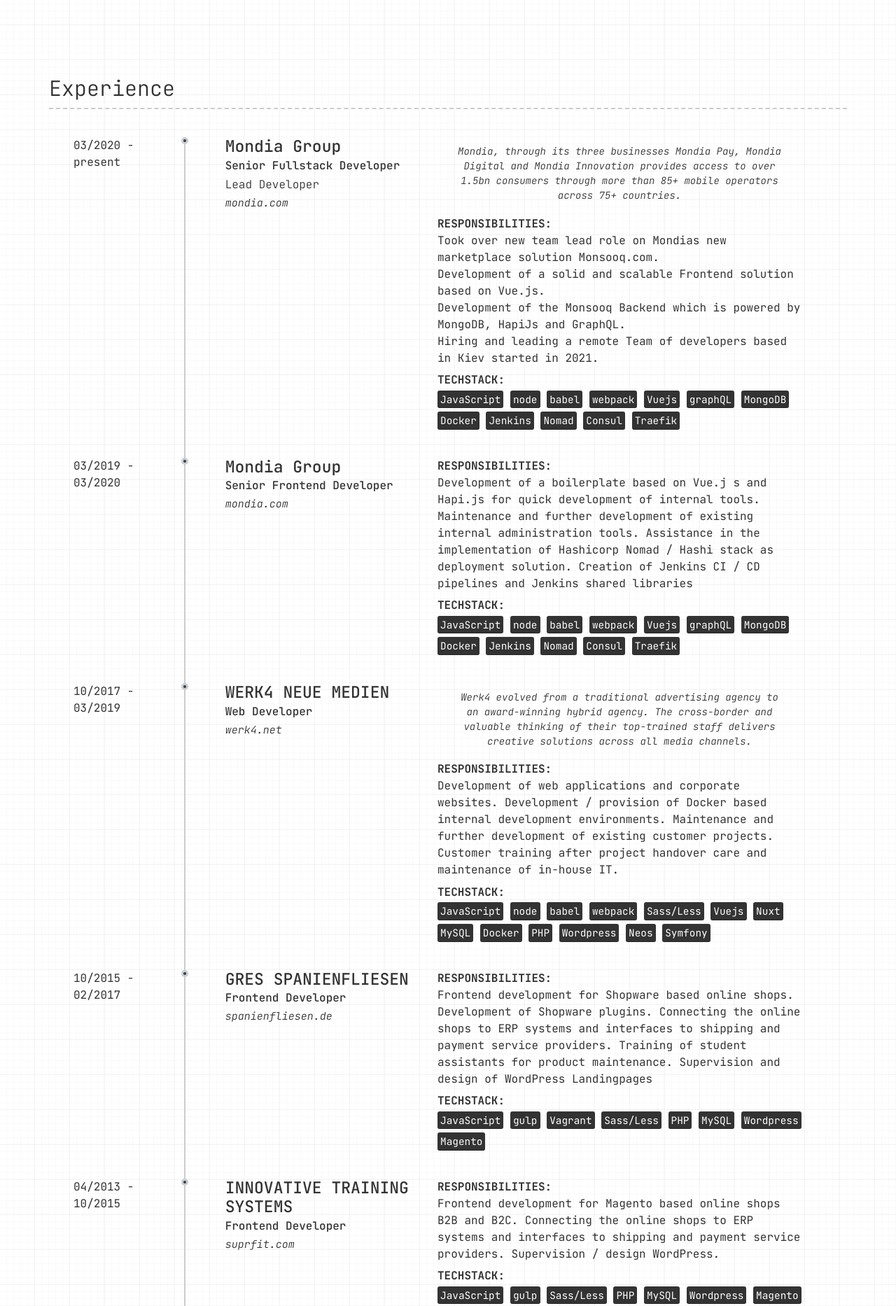
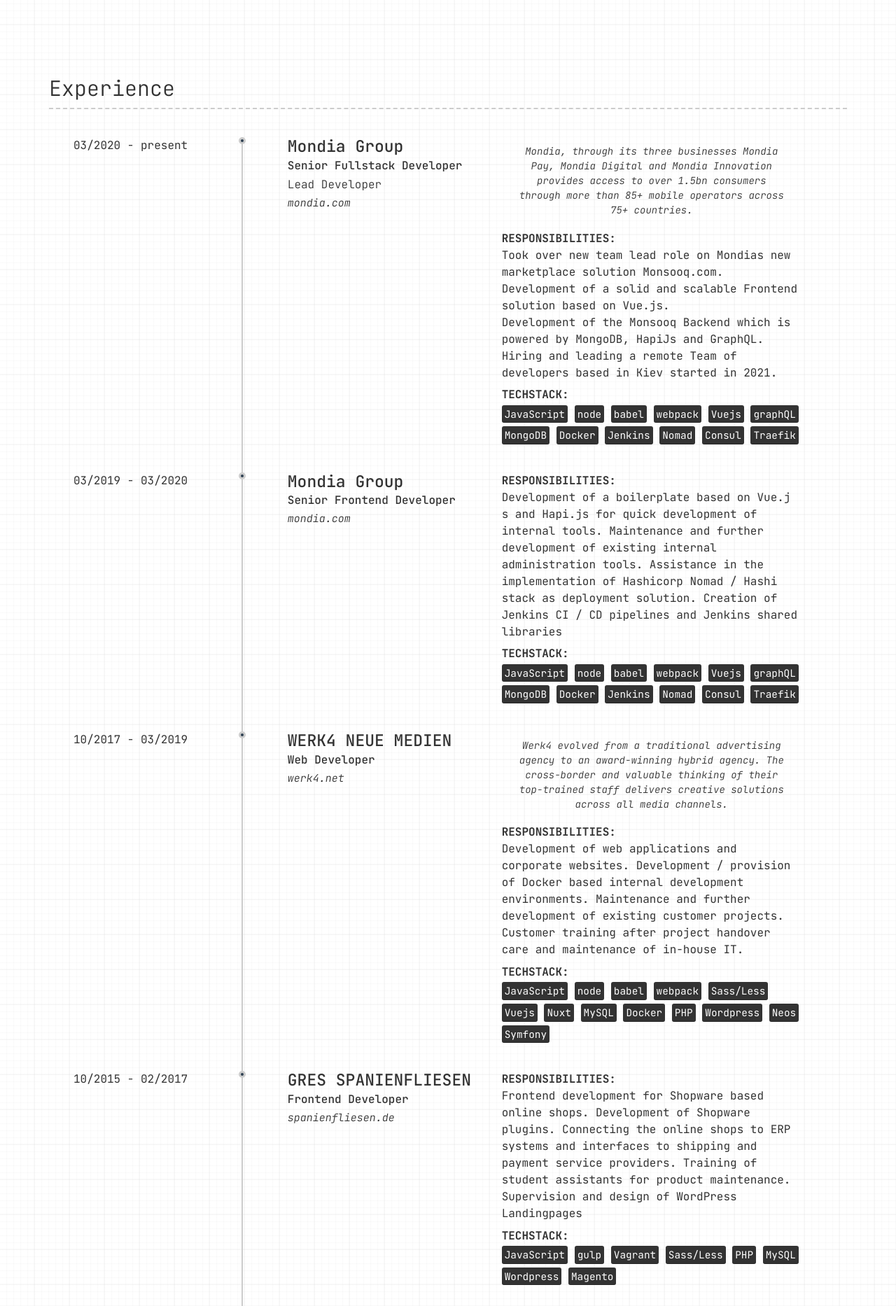
Before and after one commit to s-oehding/s-oehding.github.io, a Jekyll site: the page built from index.md, in a window 1280 px wide. Shown: the part 564-2430 px from the top of the page at 70% size. Built offline with Jekyll 4.4.1, drawn with Linux system fonts in a browser that asks for light colours; nearby versions of some CDN libraries.

Commit message:
timeline grid

```diff
--- a/_includes/section-timeline.html
+++ b/_includes/section-timeline.html
@@ -1,12 +1,12 @@
 {% for item in include.content %}
   <div class="row clearfix layout layout-{{item.layout | default: 'left'}} border-{{item.border | default: 'no'}}">
 
-    <div class="row timeline-row col-sm-12 col-md-6">
-      <div class="col-sm-12 col-md-4 col-print-12 hidden-sm hidden-xs daterange">
+    <div class="row timeline-row col-sm-12 col-md-7">
+      <div class="col-sm-12 col-md-5 col-print-12 hidden-sm hidden-xs daterange">
         {%- if item.daterange -%}<p>{{ item.daterange }}</p>{%- endif -%}
       </div>
       <div class="col-md-1 hidden-sm hidden-xs timeline-item"> </div>
-      <div class="col-sm-12 col-md-7 col-print-12 details mb-sm-2">
+      <div class="col-sm-12 col-md-6 col-print-12 details mb-sm-2">
         <h4 class="" id="{{ item.title | slugify }}">{{ item.title }}</h4>
         {%- if item.sub_title -%}<p><b>{{ item.sub_title }}</b></p>{%- endif -%}
 
@@ -32,7 +32,7 @@
       </div>
     </div>
 
-    <div class="col-xs-12 col-sm-12 col-md-6 col-print-12 content">
+    <div class="col-xs-12 col-sm-12 col-md-5 col-print-12 content">
       {%- if item.quote -%}
         <p class="quote">{{ item.quote }}</p>
       {%- endif -%}
```
